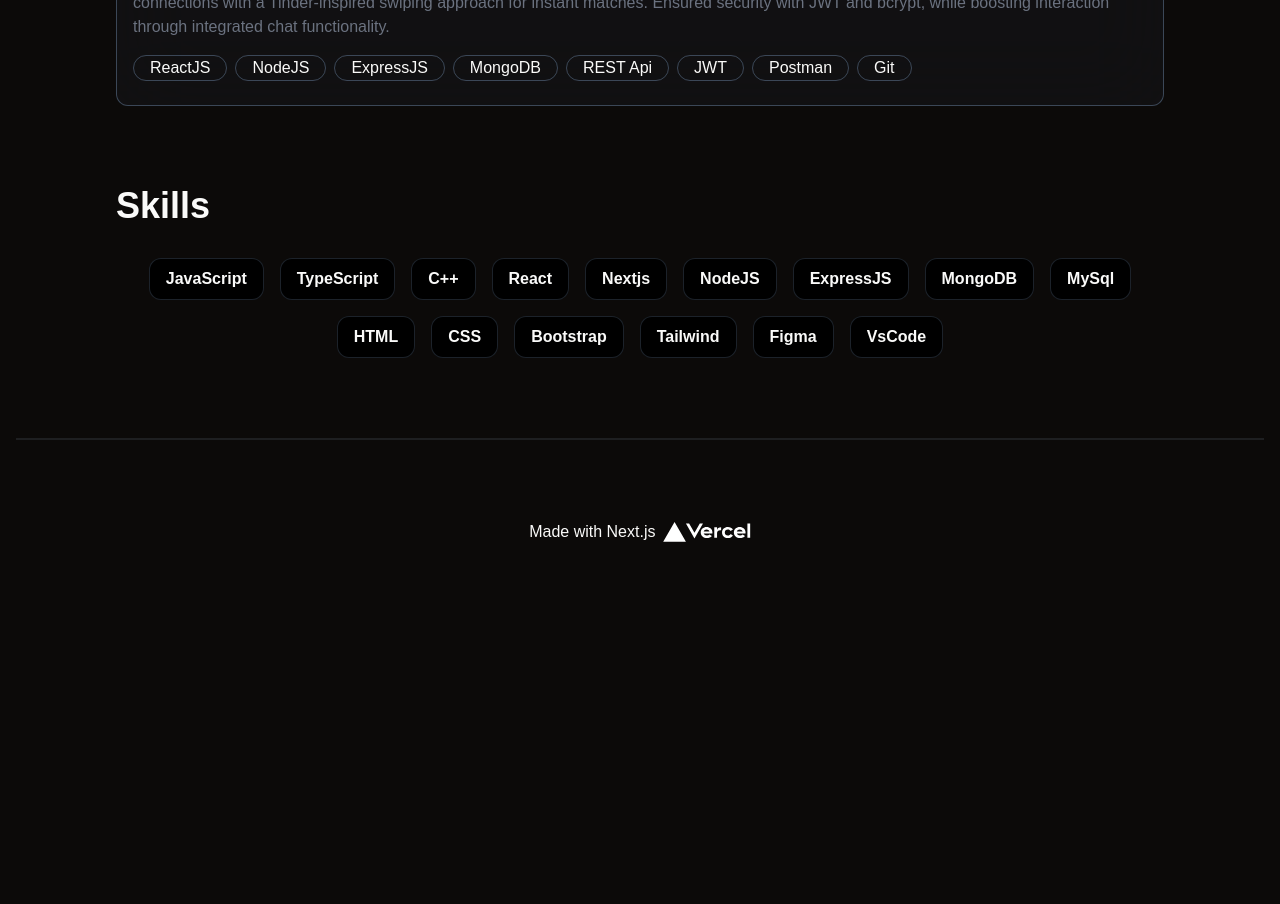
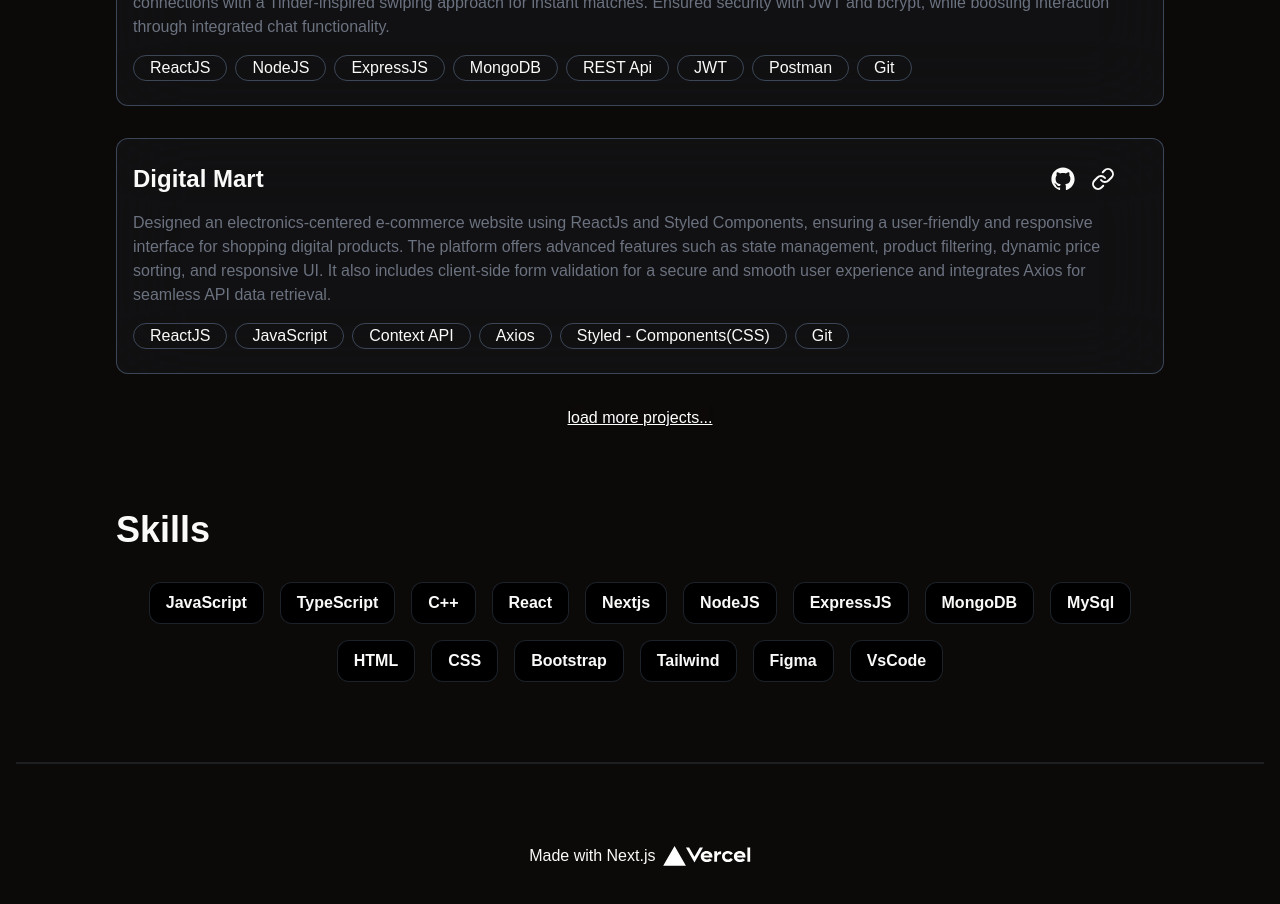
Before and after one commit to SahilLamba0008/next-portfolio, a Next.js app: page / in a window 1280 px wide. Shown: the part 1740-2644 px from the top of the page. Before the commit the page ends 2396 px from the top, so only its background shows below. Built offline with nearby package versions, Linux system fonts and the light colour scheme.

Commit message:
Added pagination in projects-section

```diff
--- a/components/projects-section.tsx
+++ b/components/projects-section.tsx
@@ -1,17 +1,28 @@
-"use client"
+"use client";
+
 import { projects } from "@/lib/data";
 import { Project } from "@/types/types";
-import React from "react";
+import React, { useState } from "react";
 import { Icons } from "./ui/icons";
 import Link from "next/link";
 import RevealY from "./framer/RevealY";
 
 const ProjectsSection = () => {
+  const [visibleCount, setVisibleCount] = useState(4);
+
+  const handleLoadMore = () => {
+    setVisibleCount((prev) => prev + 3);
+  };
+
+  const handleCollapse = () => {
+    setVisibleCount(4);
+  };
+
   return (
     <div id="projects" className="mt-20">
       <h1 className="mb-8 text-4xl font-bold">Projects</h1>
       <div className="flex flex-col gap-8">
-        {projects.map((project: Project) => {
+        {projects.slice(0, visibleCount).map((project: Project) => {
           return (
             <RevealY key={project.id} delay={0.1}>
               <div className="rounded-xl border border-slate-600/80 bg-gray-600/10 px-4 py-6 backdrop-blur-2xl">
@@ -27,7 +38,7 @@ const ProjectsSection = () => {
                         className="cursor-pointer"
                       />
                     </Link>
-                    <Link href={project.VideoLink || ''} target="_blank">
+                    <Link href={project.VideoLink || ""} target="_blank">
                       <Icons.link
                         height={24}
                         width={24}
@@ -56,6 +67,25 @@ const ProjectsSection = () => {
           );
         })}
       </div>
+      {visibleCount < projects.length ? (
+        <div className="mt-8 text-center">
+          <button
+            onClick={handleLoadMore}
+            className="text-md cursor-pointer text-white underline backdrop-blur-2xl max-sm:text-sm"
+          >
+            load more projects...
+          </button>
+        </div>
+      ) : (
+        <div className="mt-8 text-center">
+          <button
+            onClick={handleCollapse}
+            className="text-md cursor-pointer text-white underline backdrop-blur-2xl max-sm:text-sm"
+          >
+            collapse list...
+          </button>
+        </div>
+      )}
     </div>
   );
 };
--- a/lib/data.ts
+++ b/lib/data.ts
@@ -179,74 +179,74 @@ export const projects: Project[] = [
     ],
     even: false,
   },
-  // {
-  //     id: "digitalmart",
-  //     name: "Digital Mart",
-  //     description:
-  //         "Designed an electronics-centered e-commerce website using ReactJs and Styled Components, ensuring a user-friendly and responsive interface for shopping digital products. The platform offers advanced features such as state management, product filtering, dynamic price sorting, and responsive UI. It also includes client-side form validation for a secure and smooth user experience and integrates Axios for seamless API data retrieval.",
-  //     skills: [
-  //         "ReactJS",
-  //         "JavaScript",
-  //         "Context API",
-  //         "Axios",
-  //         "Styled - Components(CSS)",
-  //         "Git",
-  //     ],
-  //     image: "/assets/mart.png",
-  //     coverImage: "/assets/digitMart.png",
-  //     Link: "/project/digitalmart",
-  //     RepoLink: "https://github.com/SahilLamba0008/Digital-Mart",
-  //     LiveLink: "https://tranquil-raindrop-bfb648.netlify.app/",
-  //     VideoLink: "https://youtube.com/embed/Xc9gvr9XpmQ?rel=0",
-  //     keyPoints: [
-  //         "Leveraged <span>useState</span> , <span>useReducer</span> and <span>Context API</span> for efficient state management and React Router DOM for seamless navigation.",
-  //         "Implemented dynamic features like <span>product rating</span>, <span>product filtering</span> and <span>responsive design.</span>",
-  //         "Intergrated <span>form validation</span> and fetched API data using <span>react-axios</span> library.",
-  //     ],
-  //     skillsSvg: [
-  //         "/assets/svgs/react.svg",
-  //         "/assets/svgs/javascript.svg",
-  //         "/assets/svgs/styled-components.svg",
-  //         "/assets/svgs/axios.svg",
-  //         "/assets/svgs/git.svg",
-  //     ],
-  //     even: true,
-  // },
-  // {
-  //     id: "dinehub",
-  //     name: "Dine Hub",
-  //     description:
-  //         "Developed an engaging front-end food ordering application using React, JavaScript, and CSS. The app features dynamic components, including carousels, to enhance user engagement. For smooth navigation, React Router DOM was used to transition between various pages. Advanced filtering options and interactive user design were implemented for an enjoyable experience. CSS Grids, Flexbox, and StyledComponents were employed to craft an interactive platform for restaurant exploration and food ordering.",
-  //     skills: [
-  //         "ReactJS",
-  //         "JSX",
-  //         "JavaScript",
-  //         "React Router",
-  //         "CSS",
-  //         "Carousels",
-  //         "Conditional Classes",
-  //         "Git",
-  //     ],
-  //     image: "/assets/dine.png",
-  //     coverImage: "/assets/dinehub.png",
-  //     Link: "/project/dinehub",
-  //     RepoLink: "https://github.com/SahilLamba0008/Dine-Hub",
-  //     LiveLink: "",
-  //     VideoLink: "https://youtube.com/embed/uO8FKW78WSE?rel=0",
-  //     keyPoints: [
-  //         "Developed an interactive food ordering app featuring dynamic components like carousels for enhanced user engagement using <span>React</span> , <span>JavaScript</span> , and <span>CSS.</span>",
-  //         "Integrated advanced <span>filtering features</span>, <span>interactive user design</span> and <span>state management</span> using React Hooks and JavaScript Event-Handling.",
-  //         "Styled using CSS Grids , Flexbox , and StyledComponents , creating an interactive place for exploring restaurants and ordering food.",
-  //     ],
-  //     skillsSvg: [
-  //         "/assets/svgs/react.svg",
-  //         "/assets/svgs/javascript.svg",
-  //         "/assets/svgs/css-3.svg",
-  //         "/assets/svgs/react-router.png",
-  //         "/assets/svgs/git.svg",
-  //     ],
-  //     even: false,
-  // },
+  {
+    id: "digitalmart",
+    name: "Digital Mart",
+    description:
+      "Designed an electronics-centered e-commerce website using ReactJs and Styled Components, ensuring a user-friendly and responsive interface for shopping digital products. The platform offers advanced features such as state management, product filtering, dynamic price sorting, and responsive UI. It also includes client-side form validation for a secure and smooth user experience and integrates Axios for seamless API data retrieval.",
+    skills: [
+      "ReactJS",
+      "JavaScript",
+      "Context API",
+      "Axios",
+      "Styled - Components(CSS)",
+      "Git",
+    ],
+    image: "/assets/mart.png",
+    coverImage: "/assets/digitMart.png",
+    Link: "/project/digitalmart",
+    RepoLink: "https://github.com/SahilLamba0008/Digital-Mart",
+    LiveLink: "https://tranquil-raindrop-bfb648.netlify.app/",
+    VideoLink: "https://youtube.com/embed/Xc9gvr9XpmQ?rel=0",
+    keyPoints: [
+      "Leveraged <span>useState</span> , <span>useReducer</span> and <span>Context API</span> for efficient state management and React Router DOM for seamless navigation.",
+      "Implemented dynamic features like <span>product rating</span>, <span>product filtering</span> and <span>responsive design.</span>",
+      "Intergrated <span>form validation</span> and fetched API data using <span>react-axios</span> library.",
+    ],
+    skillsSvg: [
+      "/assets/svgs/react.svg",
+      "/assets/svgs/javascript.svg",
+      "/assets/svgs/styled-components.svg",
+      "/assets/svgs/axios.svg",
+      "/assets/svgs/git.svg",
+    ],
+    even: true,
+  },
+  {
+    id: "dinehub",
+    name: "Dine Hub",
+    description:
+      "Developed an engaging front-end food ordering application using React, JavaScript, and CSS. The app features dynamic components, including carousels, to enhance user engagement. For smooth navigation, React Router DOM was used to transition between various pages. Advanced filtering options and interactive user design were implemented for an enjoyable experience. CSS Grids, Flexbox, and StyledComponents were employed to craft an interactive platform for restaurant exploration and food ordering.",
+    skills: [
+      "ReactJS",
+      "JSX",
+      "JavaScript",
+      "React Router",
+      "CSS",
+      "Carousels",
+      "Conditional Classes",
+      "Git",
+    ],
+    image: "/assets/dine.png",
+    coverImage: "/assets/dinehub.png",
+    Link: "/project/dinehub",
+    RepoLink: "https://github.com/SahilLamba0008/Dine-Hub",
+    LiveLink: "",
+    VideoLink: "https://youtube.com/embed/uO8FKW78WSE?rel=0",
+    keyPoints: [
+      "Developed an interactive food ordering app featuring dynamic components like carousels for enhanced user engagement using <span>React</span> , <span>JavaScript</span> , and <span>CSS.</span>",
+      "Integrated advanced <span>filtering features</span>, <span>interactive user design</span> and <span>state management</span> using React Hooks and JavaScript Event-Handling.",
+      "Styled using CSS Grids , Flexbox , and StyledComponents , creating an interactive place for exploring restaurants and ordering food.",
+    ],
+    skillsSvg: [
+      "/assets/svgs/react.svg",
+      "/assets/svgs/javascript.svg",
+      "/assets/svgs/css-3.svg",
+      "/assets/svgs/react-router.png",
+      "/assets/svgs/git.svg",
+    ],
+    even: false,
+  },
 ] as const;
 
 export const skills: Skill[] = [
@@ -359,8 +359,7 @@ export const experienceData: Experience[] = [
   },
   {
     companyName: "MPS Infotech",
-    companyLogo:
-      "https://media.licdn.com/dms/image/v2/C4D0BAQFBateOXwNs_g/company-logo_200_200/company-logo_200_200/0/1630556906732/mps_infotech_logo?e=1735776000&v=beta&t=2jj4zH9IBeFQOaKeexFWjNxesXMMlmhVaTbVkvqqxbs",
+    companyLogo: "/mps-logo-new.png",
     positions: ["Full Stack Developer"],
     startDate: new Date(2024, 1, 1),
     endDate: new Date(2024, 2, 20),
```
Also changed, not shown: public/mps-logo-new.png (added).
